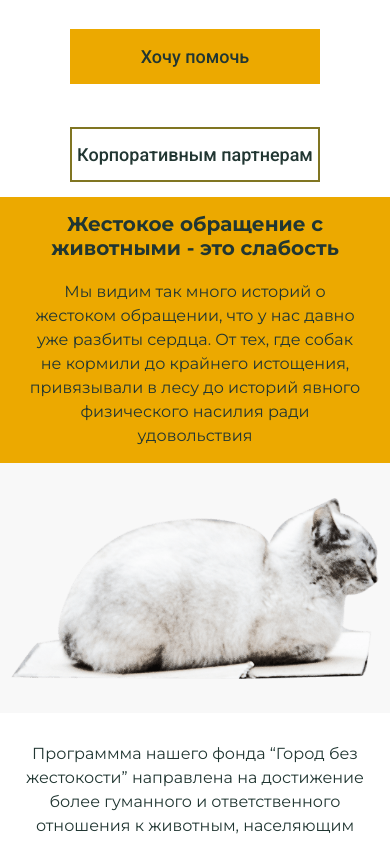
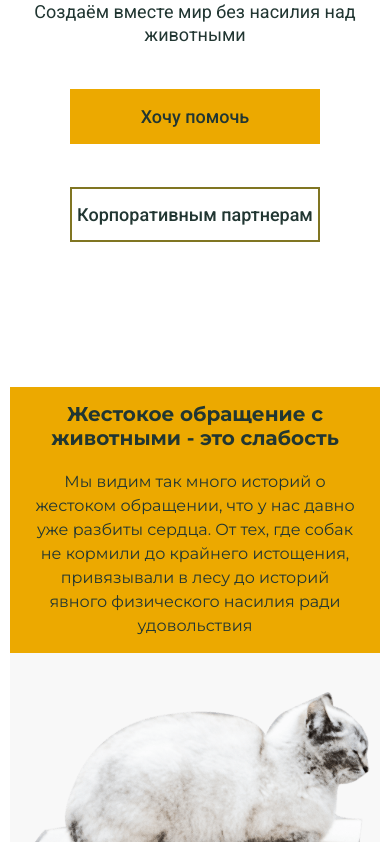
Before and after one commit to Anton1922/City-without-cruelty, a website: page dist/index.html in a window 390 px wide. Shown: the part 404-1246 px from the top of the page. Drawn offline with nearby package versions, Linux system fonts and the light colour scheme; files that its build step writes are made by us from their sources.

Commit message:
added media queries for class 'block'

```diff
--- a/src/sass/base/_common.scss
+++ b/src/sass/base/_common.scss
@@ -66,9 +66,14 @@ input[type=number] {
 
 .cruelty-block {
   margin: 0 auto;
+  padding: 120px 140px 135px;
   max-width: 1440px;
   font-family: 'Montserrat', sans-serif;
   line-height: 1.2;
+
+  @media screen and (max-width: 1025px) {
+    padding: 60px 10px 70px;
+  }
 }
 
 .cruelty-title-h3 {
```
